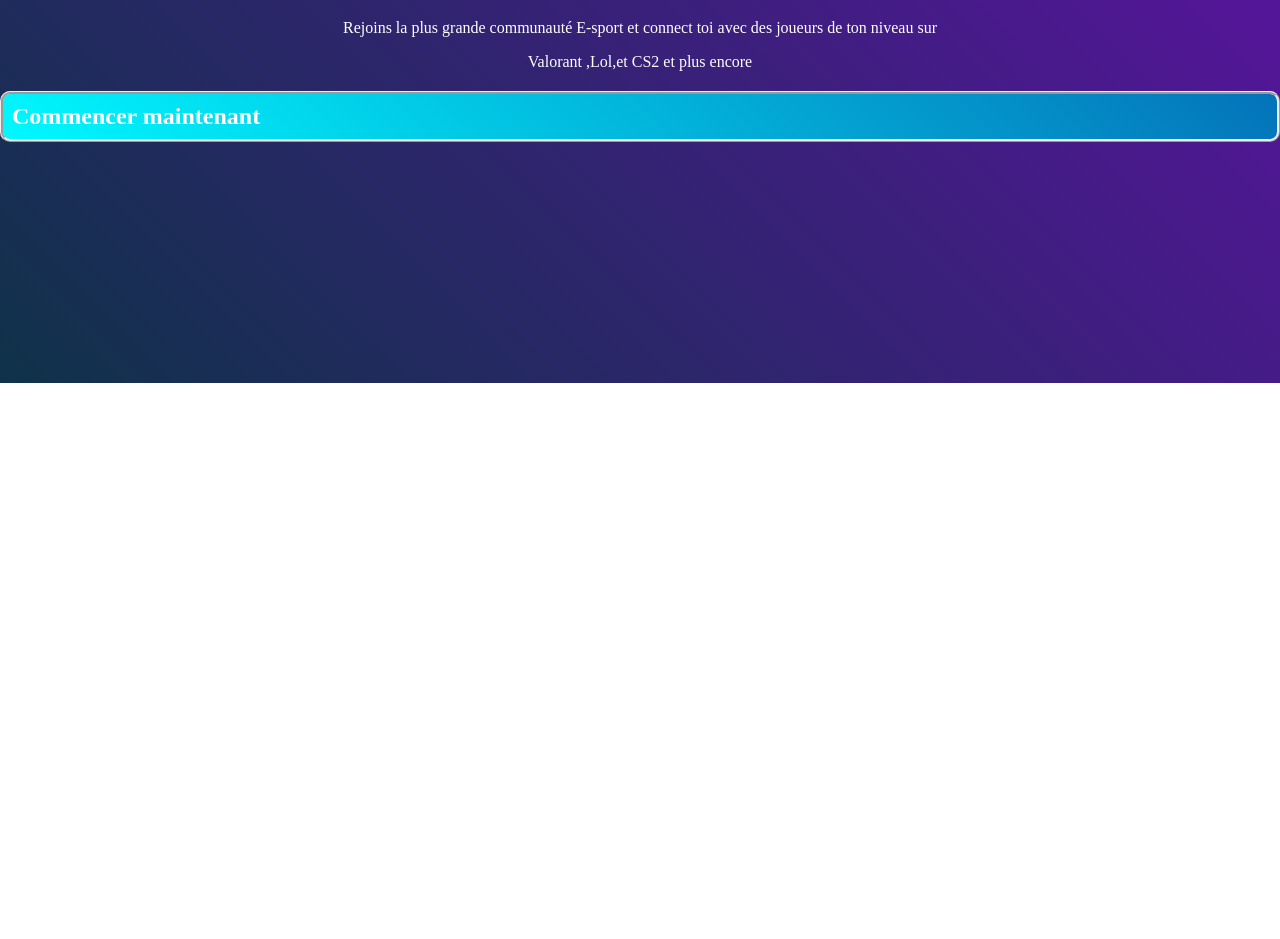
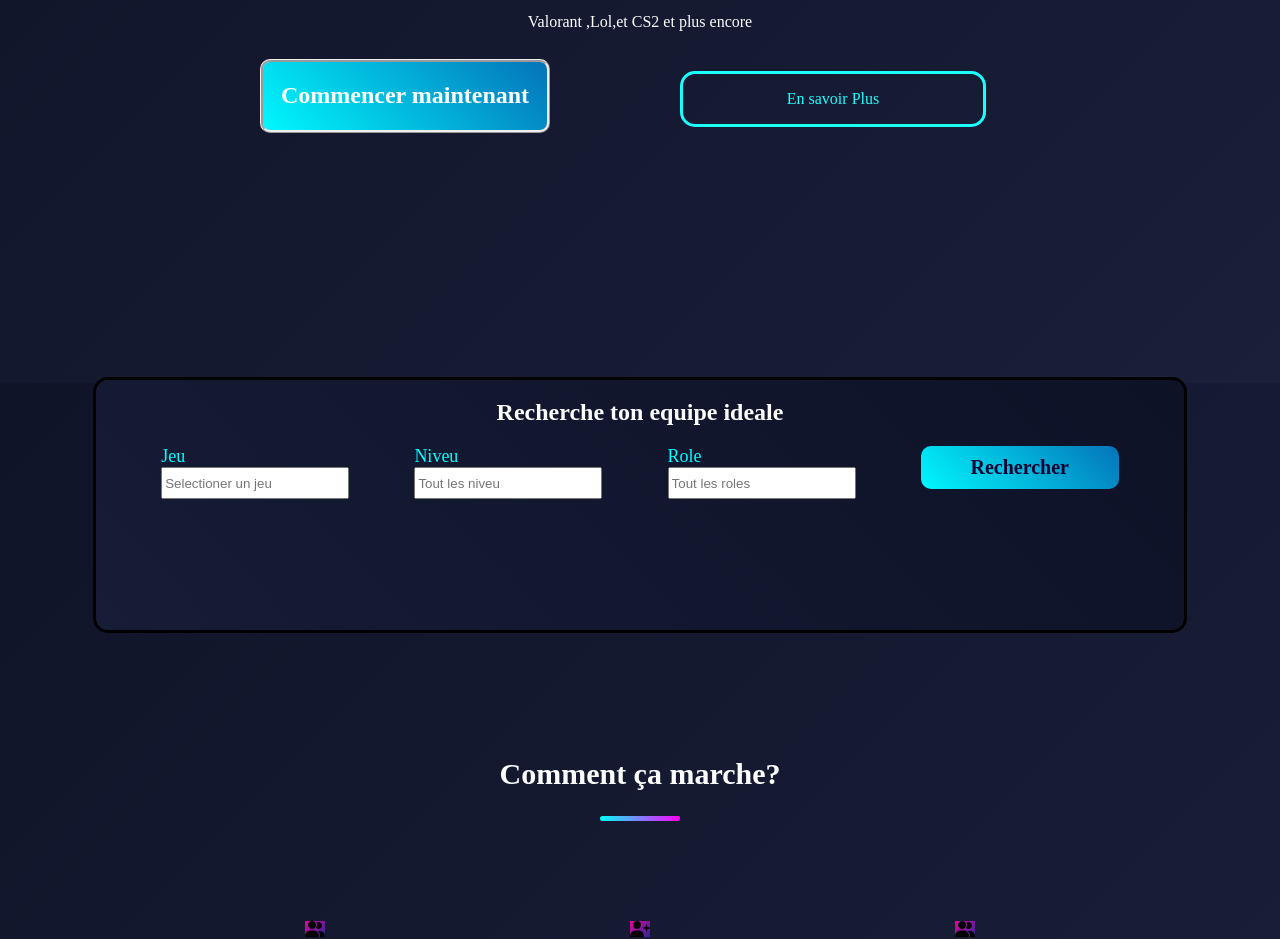
Before and after one commit to Ammar-Kasimi/Brief2, a plain HTML site: page index.html in a window 1280 px wide. Shown: the part 417-1356 px from the top of the page. Before the commit the page ends 800 px from the top, so only its background shows below. Drawn offline with Linux system fonts and the light colour scheme.

Commit message:
2nd commit

```diff
--- a/index.html
+++ b/index.html
@@ -6,29 +6,104 @@
     <meta name="viewport" content="width=device-width, initial-scale=1.0">
     <title>Document</title>
     <link rel="stylesheet" href="style.css">
+    <link rel="stylesheet" href="https://cdnjs.cloudflare.com/ajax/libs/font-awesome/6.5.0/css/all.min.css">
 </head>
 
 
 
-    <body>
-         <header >
-        <h3 class="centered white" style="margin-left: 30px;">TeamUp<span  style="color: #00d8d8;">.gg</span> </h3>
+<body>
+    <header>
+        <h3 class="centered white" style="margin-left: 30px;">TeamUp<span style="color: #00d8d8;">.gg</span> </h3>
         <h4 class="centered white">Acceuil</h5>
-        <h4 class="centered white" >Comment ça marche</h5>
-        <h4 class ="centered white">Joueurs</p>
-        <h4 class ="centered white">Comunauté</p>
-        <button><h4 class="connection white">Connexion</h4></button>
+            <h4 class="centered white">Comment ça marche</h5>
+                <h4 class="centered white">Joueurs</p>
+                    <h4 class="centered white">Comunauté</p>
+                        <a
+                            href="https://www.figma.com/design/F5B2CC9qzQIDfUvNK25Jl6/GenV-First-design-brief-project?node-id=1-2&t=AIgs9ixZDYy6hTfU-0">
+                            <button class="connection white buttonsize">
+                                <h4>Connexion</h4>
+                            </button></a>
 
     </header>
-     <div  >
-        <p  style="margin-top: 115px; margin-bottom: 0px; font-size: 60px;" class="grad1 flex center">Trouve ton equipe</h1>
-        <p  style="font-size: 60px; ; margin-top: 0px" class="grad1 flex center">Dominne le jeu</h1>
-        <p style="margin-top: 50px;" class="white  center" >Rejoins la plus grande communauté E-sport et connect toi avec des joueurs  de ton niveau sur </p>
-        <p class="white center">Valorant ,Lol,et CS2 et plus encore </p>
-        <h2  class="connection white">Commencer maintenant</h2>
-     </div>
+    <div>
 
-    </body>
+        <p style="margin-top: 115px; margin-bottom: 0px; font-size: 60px;" class="grad1 flex center">Trouve ton equipe
+            </h1>
+        <p style="font-size: 60px; ; margin-top: 0px" class="grad1 flex center">Dominne le jeu</h1>
+        <p style="margin-top: 50px;" class="white  center">Rejoins la plus grande communauté E-sport et connect toi avec
+            des joueurs de ton niveau sur </p>
+        <p class="white spaceDown center">Valorant ,Lol,et CS2 et plus encore </p>
+        <div class="flex">
+            <a target="_blank"
+                href="https://www.figma.com/design/F5B2CC9qzQIDfUvNK25Jl6/GenV-First-design-brief-project?node-id=1-2&t=AIgs9ixZDYy6hTfU-0"
+                class="buttonsize2">
+                <h2 class="connection center buttonsize2 white">Commencer maintenant</h2>
+            </a>
+            <a target="_blank" href="https://www.youtube.com/watch?v=tDqTXipQmBU"
+                class="center buttonsize3 buttoncolor">En savoir Plus</a>
+        </div>
+    </div>
+    <div class="flexs">
+        <div class="backcolor2 spaceDown2">
+            <h2 class="white center ">Recherche ton equipe ideale</h2>
+            <div class="flex2">
+                <div class="col">
+                    <label class="aqua" for="jeu">Jeu</label>
+                    <input list="options" type="text" ,name="jeu" id="jeu" placeholder="Selectioner un jeu">
+                    <datalist id="options">
+                        <option value="Valorant">
+                        <option value="CS2">
+                        <option value="League of Legends">
+                        <option value="Marvel rivals">
+                    </datalist>
+                </div>
+                <div class="col">
+                    <label class="aqua" for="niveueu">Niveu</label>
+                    <input list="ranks" type="text" ,name="niveau" id="niveau" placeholder="Tout les niveu">
+                    <datalist id="ranks">
+                        <option value="Diamond">
+                        <option value="platinium">
+                        <option value="Gold">
+                        <option value="Silver">
+                        <option value="Bronze">
+                    </datalist>
+                </div>
+                <div class="col">
+                    <label class="aqua" for="role">Role</label>
+                    <input list="roles" type="text" ,name="role" id="role" placeholder="Tout les roles">
+                    <datalist id="roles">
+                        <option value="Dps">
+                        <option value="Tank">
+                        <option value="Healer">
+                        <option value="Support">
+
+                    </datalist>
+                </div>
+                <a href="#" target="_blank" class="connection width center"><strong> Rechercher</strong></a>
+            </div>
+
+        </div>
+    </div>
+    <h2 class="center white fontsize"> Comment ça marche?</h2>
+    </div>
+    <div class="flexs spaceDown2">
+        <div class="line "></div>
+    </div>
+    <div class="flex2">
+
+        <div>
+            <i class="fa-solid fa-user-group"></i>
+        </div>
+        <div>
+            <i class="fa-solid fa-user-plus"></i>
+        </div>
+        <div>
+             <i class="fa-solid fa-user-group"></i>
+        </div>
+
+
+    </div>
+</body>
 
 
 </html>
--- a/style.css
+++ b/style.css
@@ -1,13 +1,89 @@
+*{
+    text-decoration: none;
+}
 body{
     margin: 0;
-    background:linear-gradient(45deg,#0f3249,#660ead);
+    background: linear-gradient(315deg,#1a1f3a,#0f1428);
     background-repeat: no-repeat;
     background-attachment: fixed;
 
 }
-.white{
-    color: white;
+.buttonsize{
+    display: flex;
+    padding-top: 0;
+    padding-bottom: 0;
+    height: 40px;
+    align-items: center;
+    margin-left: 80px;
+    text-decoration: none ;
+    cursor: pointer;
 }
+.buttonsize2{
+    display: flex;
+    padding-right: 0;
+    padding-left: 0;
+    height: 80px;
+    align-items: center;
+    margin-left: 130px;
+    width:420px ;
+    height: 50px ;
+    text-decoration: none ;
+    cursor: pointer;
+
+
+}
+.buttonsize3{
+    display: flex;
+    padding-right: 0;
+    padding-left: 0;
+    height: 80px;
+
+    align-items: center;
+    margin-left: 130px;
+    width:300px ;
+    height: 50px ;
+    text-decoration: none ;
+    cursor: pointer;
+
+}
+.buttoncolor{
+ display: flex;
+    background:color-transparent;
+    color: #1bfefe;
+    border: 40px;
+    border: solid #1bfefe;
+
+    border-radius: 15px;
+
+}
+.backcolor2{
+    background: linear-gradient(45deg,#171c37,#0d1227);
+    height: 250px;
+    width: 85%;
+    margin-top: 250px;
+    border:solid 3px;
+    border: color#1bfefe ;
+    border-radius: 15px;
+
+}
+.blue{
+    color: aqua;
+}
+.connection{
+    display: flex;
+    background: linear-gradient(45deg,#00f8fe,#0473b9);
+    border: ridge;
+    border-radius: 10px;
+    padding: 9px;
+    outline: none;
+
+}
+.col{
+display: flex;
+flex-direction: column;
+}
+
+
 .centered{
     align-items: center;
     display: flex;
@@ -19,6 +95,25 @@ body{
 
 
 }
+.fontsize{
+    font-size: 30px;
+}
+
+.flex{
+    display: flex;
+    gap: 30;
+}
+.flexs{
+    width: auto;
+    display: flex;
+    justify-content: center;
+
+}
+.flex2
+{
+    display: flex;
+   justify-content: space-evenly;
+}
 .grad1{
     background: linear-gradient(white,#1bfefe);
     -webkit-background-clip: text;
@@ -26,16 +121,6 @@ body{
 }
 
 
-
-
-.connection{
-    display: flex;
-    background: linear-gradient(45deg,#00f8fe,#0473b9);
-    border: ridge;
-    border-radius: 10px;
-    padding: 9px;
-
-}
 header{
     display: flex;
     background-color: #0a0e27;
@@ -45,12 +130,45 @@ header{
     padding: 0px;
     gap:100px;
 }
+input{
+    width: 180px;
+    height: 26px;
+}
+i{
+    background:linear-gradient(315deg,rgb(41, 41, 148),rgb(231, 1, 166));
+}
+.line{
+    width: 80px;
+    height: 5px;
+    background: linear-gradient(to right,#00FFFF,#FF00FF);
+    border-radius: 10px ;
+}
+
+label{
+    color: aqua;
+    font-size: 18px;
+}
 
 
 
 
+.spaceDown{
+    margin-bottom: 40px;
+}
+.spaceDown2{
+    margin-bottom: 100px;
+}
 
-.flex{
-    display: flex;
-     flex-wrap: wrap;
+.width{
+width: 180px;
+height: 25px;
+align-items: center;
+font-size: 20px;
+color: #0b0432;
+border: 0.1px;
+border-color: aqua;
 }
+.white
+{
+    color: white;
+}
```
